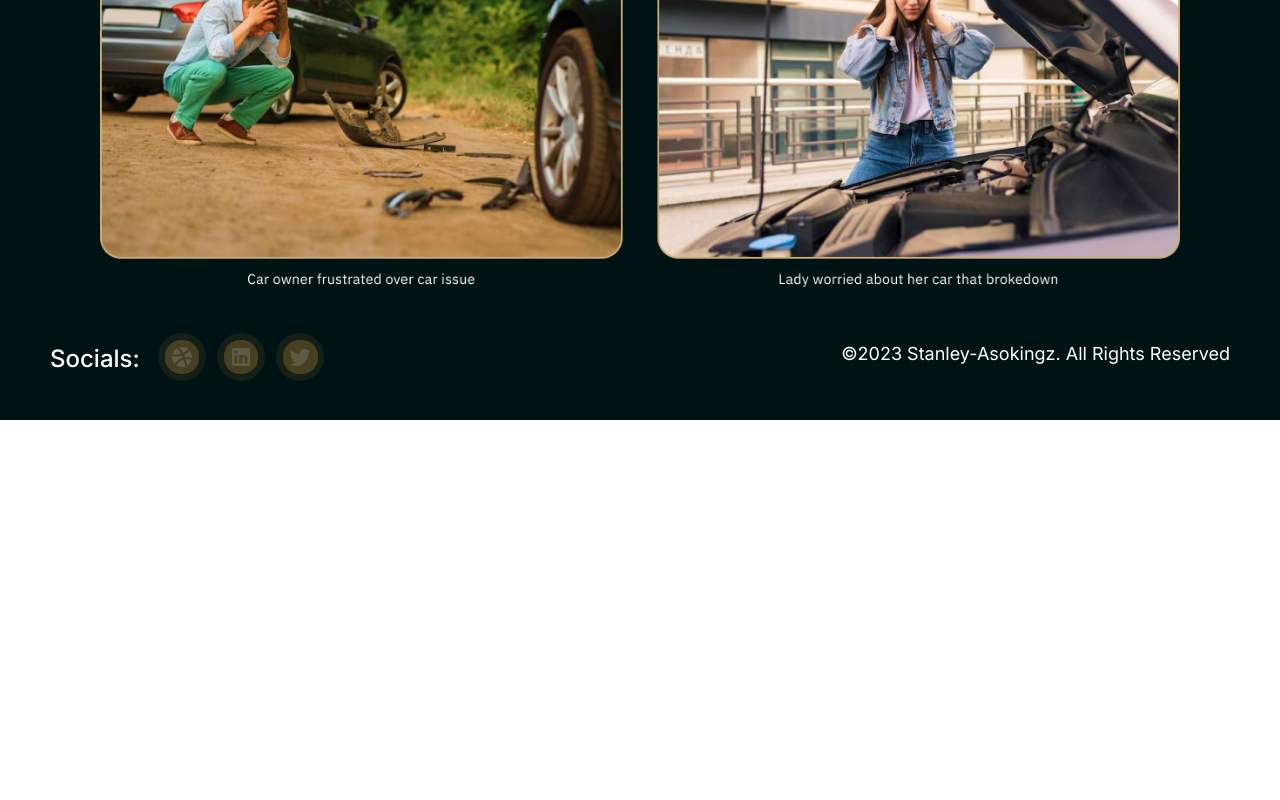
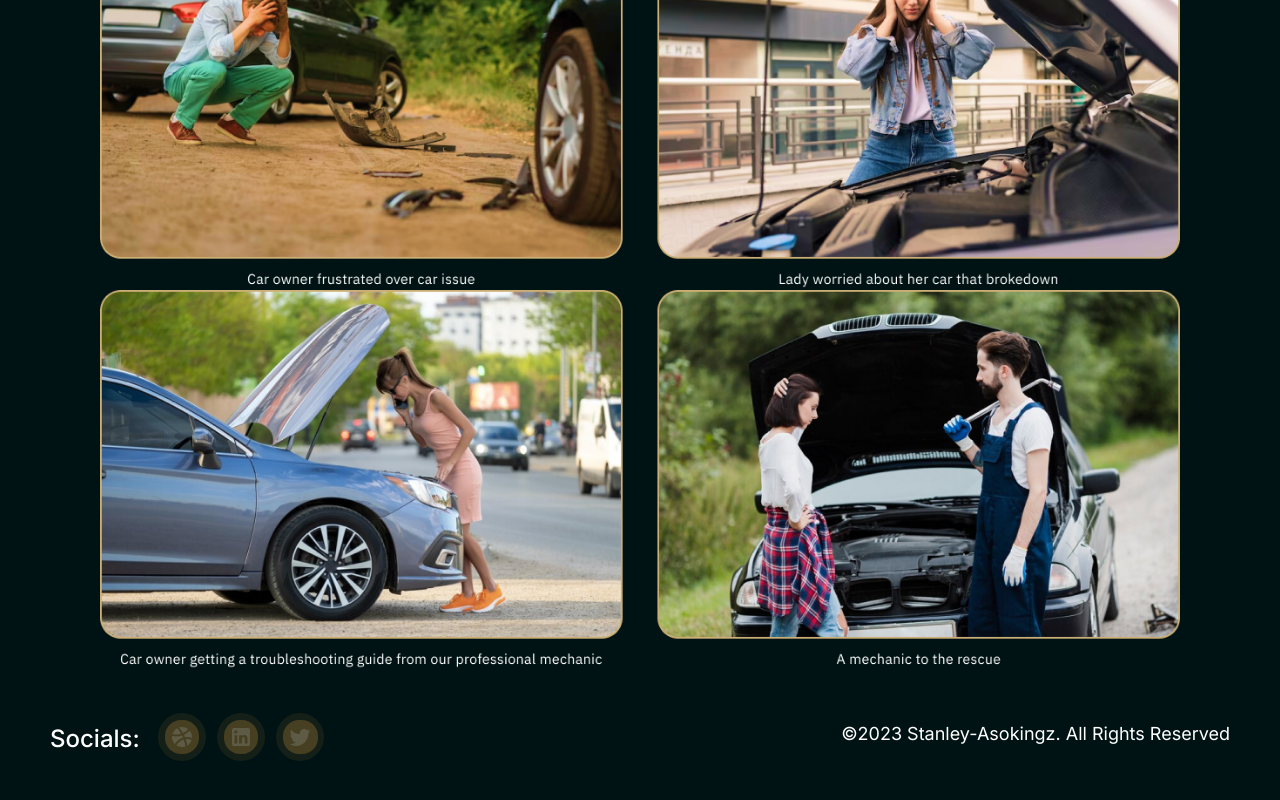
Before and after one commit to Maxwell011/portfolio-design, a Next.js app: page /Autofixhub in a window 1280 px wide. Shown: the part 2360-3160 px from the top of the page. Before the commit the page ends 2780 px from the top, so only its background shows below. Built offline with nearby package versions, Linux system fonts and the light colour scheme.

Commit message:
Added project design solutions

```diff
--- a/src/app/Autofixhub/page.tsx
+++ b/src/app/Autofixhub/page.tsx
@@ -133,6 +133,15 @@ export default function AutoFixHub() {
             />
           </div>
         </div>
+        <div>
+        <Image
+              src="/Frame 34056.png"
+              width={1140}
+              height={815}
+              alt="work image"
+              className=""
+            />
+        </div>
       </section>
     </section>
   );
```
